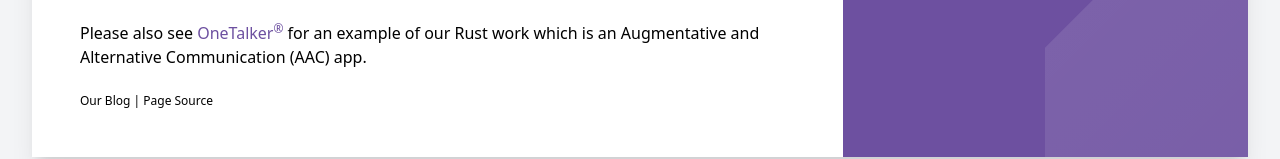
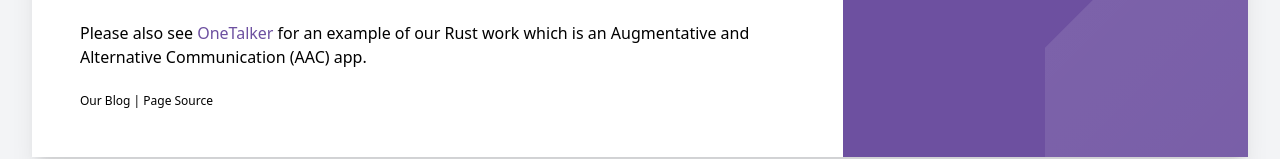
Before and after one commit to AntNetworks/antnetworks.github.io, a plain HTML site: page index.html in a window 1280 px wide. Shown: the part 611-770 px from the top of the page. Drawn offline with Linux system fonts and the light colour scheme; a web font is replaced by a local one.

Commit message:
Update index.html

```diff
--- a/index.html
+++ b/index.html
@@ -80,7 +80,7 @@
                     <p class="mt-6 max-w-3xl text-base">Please also see <a href="https://codeberg.org/OneTalker/OneTalker/"
                                                                       class="text-[#6d50a0] hover:text-blue-500"
                                                                       target="_blank"
-                                                                      title="Protect your SIP Servers from bad actors.">OneTalker<sup>&reg;</sup></a>
+                                                                      title="Protect your SIP Servers from bad actors.">OneTalker</a>
                         for an example of our Rust work which is an Augmentative and Alternative Communication (AAC) app.</p>
                     <p class="mt-6 max-w-3xl text-base text-xs"><a href="https://ghenry.co.uk" target="_blank"
                                                                    title="Our Directors Blog">Our Blog</a> | <a
```
